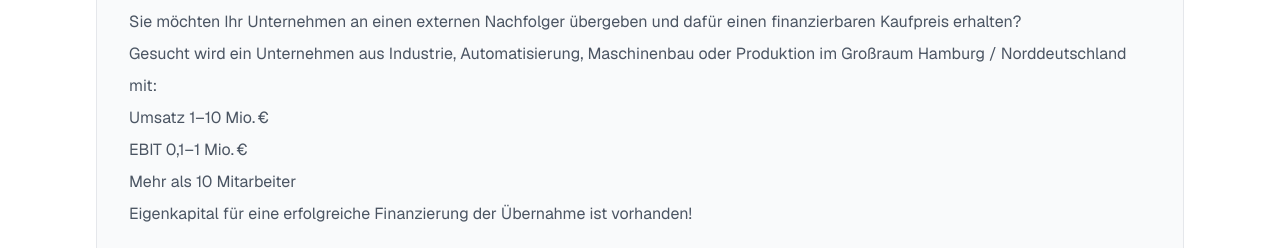
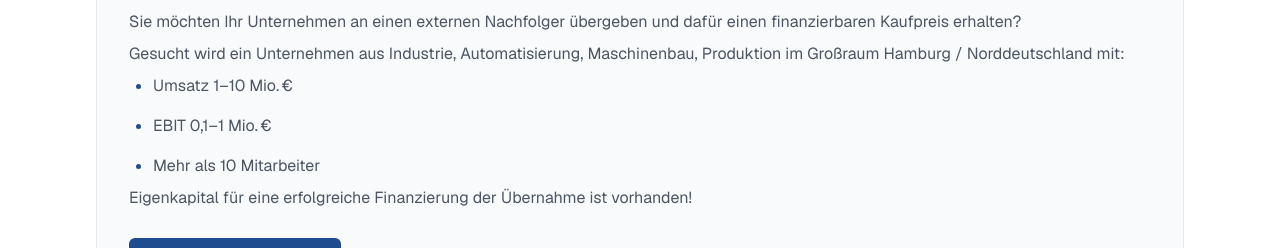
Before and after one commit to carlfruehling/fruehling-corporate, a Next.js app: page / in a window 1280 px wide. Shown: the part 798-1046 px from the top of the page. Built offline with nearby package versions, Linux system fonts and the light colour scheme.

Commit message:
Nachfolge 4

```diff
--- a/src/app/about/page.tsx
+++ b/src/app/about/page.tsx
@@ -59,7 +59,7 @@ export default function AboutPage() {
         <ul className="max-w-3xl list-disc space-y-2 pl-6 leading-8 text-muted-foreground marker:text-accent">
           <li>Masterstudium des Maschinenbau & Managements an der Technischen Universität München</li>
           <li>Plant Director eines Tier-1-Automobilzulieferers (&gt; P&L Verantwortung für 34 Mio. € Umsatz, &gt;300 Mitarbeitende, &gt;30 % p. a. Wachstum)</li>
-          <li>Director Global Account Management mit &gt;400 Mio. EUR Umsatzverantwortung für internationale OEMs, &gt;10% Preiserhöhung & Zussatzzahlungen durch Verhandlungsführung</li>
+          <li>Director Global Account Management (&gt;400 Mio. EUR Umsatzverantwortung für Volumen-OEMs, &gt;10% Preiserhöhung & Zussatzzahlungen durch Verhandlungsführung, &gt;internationales Sales Team)</li>
           <li>Mehrjährige Verantwortung auf Geschäftsleitungs-, Werk- und Kundenebene</li>
         </ul>
         </section>
--- a/src/app/page.tsx
+++ b/src/app/page.tsx
@@ -120,11 +120,11 @@ export default function Home() {
         <p className="mt-4 leading-8 text-muted-foreground">
           KMU zur Übernahme gesucht: <br/>
           Sie möchten Ihr Unternehmen an einen externen Nachfolger übergeben und dafür einen finanzierbaren Kaufpreis erhalten? <br/>
-          Gesucht wird ein Unternehmen aus Industrie, Automatisierung, Maschinenbau oder Produktion im Großraum Hamburg / Norddeutschland mit: <br/>
-          <ul>
-          <li> Umsatz 1–10 Mio. € </li>
-          <li> EBIT 0,1–1 Mio. € </li>
-          <li> Mehr als 10 Mitarbeiter </li>
+          Gesucht wird ein Unternehmen aus Industrie, Automatisierung, Maschinenbau, Produktion im Großraum Hamburg / Norddeutschland mit: <br/>
+          <ul className="max-w-3xl list-disc space-y-2 pl-6 leading-8 text-muted-foreground marker:text-accent">
+            <li> Umsatz 1–10 Mio. € </li>
+            <li> EBIT 0,1–1 Mio. € </li>
+            <li> Mehr als 10 Mitarbeiter </li>
           </ul>
           Eigenkapital für eine erfolgreiche Finanzierung der Übernahme ist vorhanden!
         </p>
```
